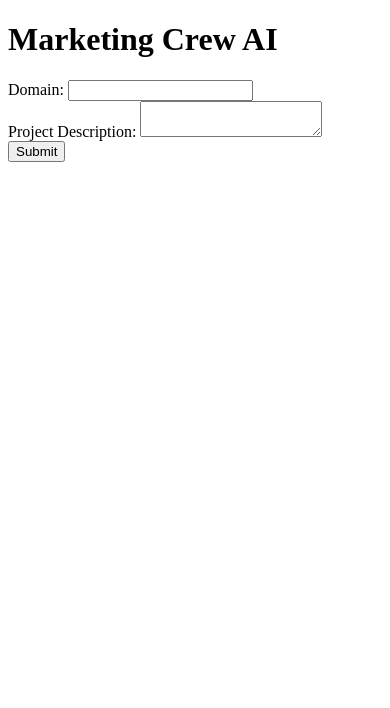
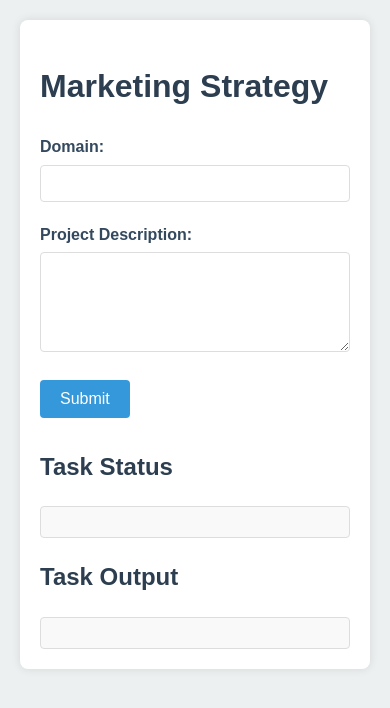
Before and after one commit to jalcantarab/crewAI-example-marketer-ui, a Flask app: page / in a window 390 px wide. Shown: the top 708 px of the page. Run offline with Flask 3, Linux system fonts and the light colour scheme.

Commit message:
Decent UI, Start of logger

```diff
--- a/app.py
+++ b/app.py
@@ -59,9 +59,12 @@ def results(task_id):
             'status': 'Pending...'
         }
     elif task.state == 'STARTED':
+        with open('crew.log', 'r') as file:
+            output = file.read()
         response = {
             'state': task.state,
-            'status': task.info.get('status', 'Started...')
+            'status': task.info.get('status', 'Started...'),
+            'output': output
         }
     elif task.state == 'SUCCESS':
         response = {
--- a/templates/index.html
+++ b/templates/index.html
@@ -2,41 +2,169 @@
 <html lang="en">
 <head>
     <meta charset="UTF-8">
-    <title>Marketing Crew</title>
-    <script src="https://code.jquery.com/jquery-3.6.0.min.js"></script>
+    <meta name="viewport" content="width=device-width, initial-scale=1.0">
+    <title>Marketing Strategy</title>
+    <script src="https://cdnjs.cloudflare.com/ajax/libs/jquery/3.6.0/jquery.min.js"></script>
+    <style>
+        :root {
+            --primary-color: #3498db;
+            --secondary-color: #2c3e50;
+            --background-color: #ecf0f1;
+            --text-color: #34495e;
+            --success-color: #2ecc71;
+            --error-color: #e74c3c;
+        }
+
+        body {
+            font-family: Arial, sans-serif;
+            line-height: 1.6;
+            color: var(--text-color);
+            background-color: var(--background-color);
+            margin: 0;
+            padding: 20px;
+        }
+
+        .container {
+            max-width: 800px;
+            margin: 0 auto;
+            background-color: white;
+            padding: 30px;
+            border-radius: 8px;
+            box-shadow: 0 0 10px rgba(0, 0, 0, 0.1);
+        }
+
+        h1, h2 {
+            color: var(--secondary-color);
+        }
+
+        form {
+            margin-bottom: 30px;
+        }
+
+        label {
+            display: block;
+            margin-bottom: 5px;
+            font-weight: bold;
+        }
+
+        input[type="text"],
+        textarea {
+            width: 100%;
+            padding: 10px;
+            margin-bottom: 20px;
+            border: 1px solid #ddd;
+            border-radius: 4px;
+            box-sizing: border-box;
+        }
+
+        textarea {
+            height: 100px;
+            resize: vertical;
+        }
+
+        button {
+            background-color: var(--primary-color);
+            color: white;
+            padding: 10px 20px;
+            border: none;
+            border-radius: 4px;
+            cursor: pointer;
+            font-size: 16px;
+            transition: background-color 0.3s;
+        }
+
+        button:hover {
+            background-color: #2980b9;
+        }
+
+        #status, #output {
+            background-color: #f9f9f9;
+            border: 1px solid #ddd;
+            border-radius: 4px;
+            padding: 15px;
+            margin-top: 20px;
+        }
+
+        .success {
+            color: var(--success-color);
+        }
+
+        .error {
+            color: var(--error-color);
+        }
+
+        @media (max-width: 600px) {
+            .container {
+                padding: 20px;
+            }
+        }
+    </style>
 </head>
 <body>
-    <h1>Marketing Crew AI</h1>
-    <form id="crewForm">
+    <div class="container">
+        <h1>Marketing Strategy</h1>
+        <form id="inputForm">
             <label for="domain">Domain:</label>
-        <input type="text" id="domain" name="domain" required><br>
+            <input type="text" id="domain" name="domain" required>
+
             <label for="description">Project Description:</label>
-        <textarea id="description" name="description" required></textarea><br>
+            <textarea id="description" name="description" required></textarea>
+
             <button type="submit">Submit</button>
         </form>
+        <h2>Task Status</h2>
         <div id="status"></div>
-    <div id="result"></div>
+        <h2>Task Output</h2>
+        <div id="output"></div>
+    </div>
 
     <script>
-        $(function() {
-            $('#crewForm').on('submit', function(e) {
+        $(document).ready(function() {
+            $('#inputForm').on('submit', function(e) {
                 e.preventDefault();
-                $.post('/submit', $(this).serialize(), function(data) {
-                    $('#status').text('Task submitted. Task ID: ' + data.task_id);
-                    checkStatus(data.task_id);
+                var domain = $('#domain').val();
+                var description = $('#description').val();
+
+                $('#status').text('Submitting...').removeClass('success error');
+                $('#output').empty();
+
+                $.ajax({
+                    url: '/submit',
+                    method: 'POST',
+                    data: { domain: domain, description: description },
+                    success: function(response) {
+                        var taskId = response.task_id;
+                        checkTaskStatus(taskId);
+                    },
+                    error: function() {
+                        $('#status').text('Error submitting task').addClass('error');
+                    }
                 });
             });
 
-            function checkStatus(task_id) {
-                $.get('/results/' + task_id, function(data) {
-                    if (data.state === 'PENDING' || data.state === 'STARTED') {
-                        $('#status').text(data.status);
+            function checkTaskStatus(taskId) {
+                $.ajax({
+                    url: '/results/' + taskId,
+                    method: 'GET',
+                    success: function(response) {
+                        $('#status').text('Task Status: ' + response.state);
+                        if (response.state === 'PENDING' || response.state === 'STARTED') {
+                            if (response.output) {
+                                $('#output').text(response.output);
+                            }
                             setTimeout(function() {
-                            checkStatus(task_id);
+                                checkTaskStatus(taskId);
                             }, 2000);
-                    } else {
-                        $('#status').text('Completed');
-                        $('#result').text(data.result);
+                        } else if (response.state === 'SUCCESS') {
+                            $('#status').text('Task Completed').addClass('success');
+                            $('#output').text(response.result);
+                        } else if (response.state === 'FAILURE') {
+                            $('#status').text('Task Failed').addClass('error');
+                            $('#output').text(response.status);
+                        }
+                    },
+                    error: function() {
+                        $('#status').text('Error checking task status').addClass('error');
                     }
                 });
             }
```
Also changed, not shown: crew_logic.py (+21 -0 lines), src/marketing_posts/main.py (deleted, +0 -36 lines), 2 other files. Lines whose indentation alone changed are shown as unchanged.
